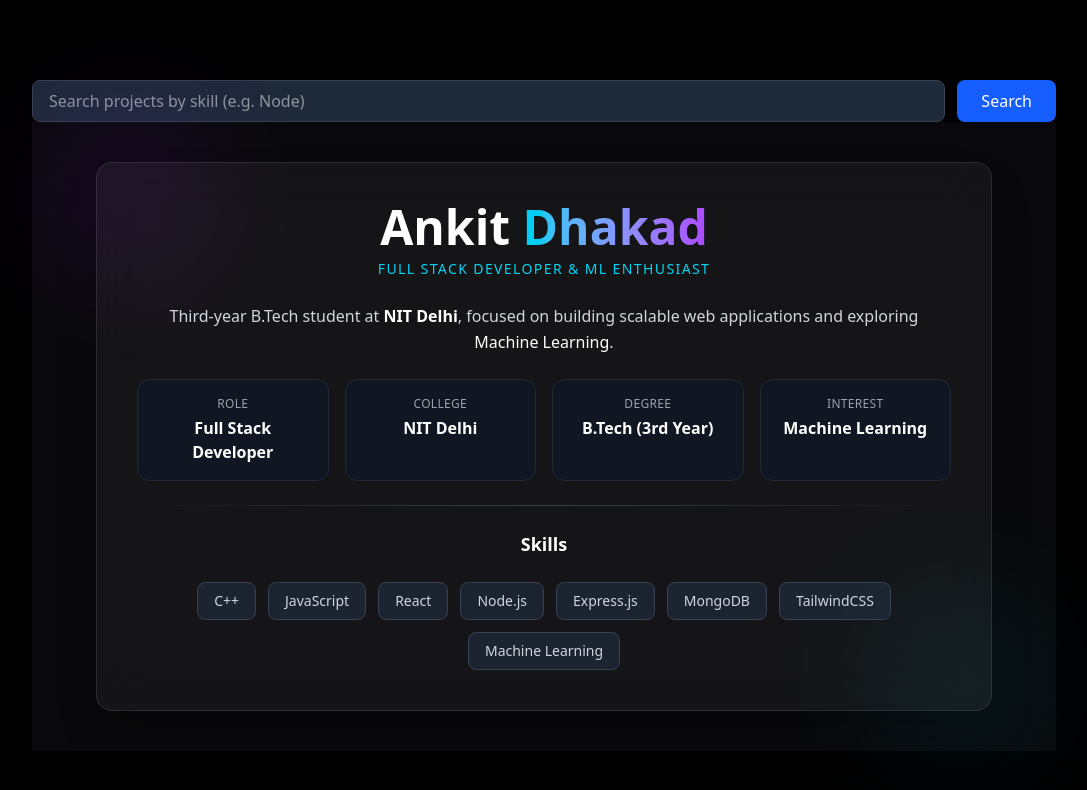
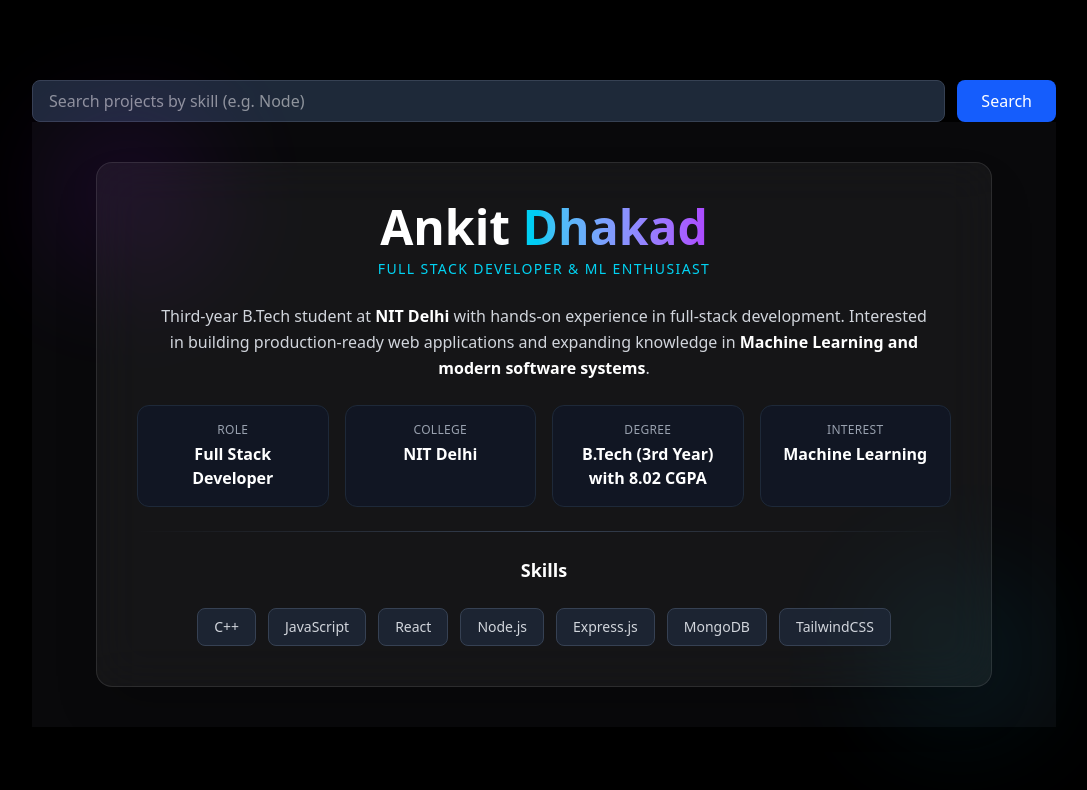
Before and after one commit to AnkitDhakad4/PreduskKaAssingment, a React (Vite) app in the folder Frontend/: page / in a window 1280 px wide. Shown: the top 790 px of the page, without its empty margins (96-1183 px from the left). Built offline with nearby package versions, Linux system fonts and the light colour scheme.

Commit message:
FInally completed

```diff
--- a/Frontend/index.html
+++ b/Frontend/index.html
@@ -2,9 +2,9 @@
 <html lang="en">
   <head>
     <meta charset="UTF-8" />
-    <link rel="icon" type="image/svg+xml" href="/vite.svg" />
+
     <meta name="viewport" content="width=device-width, initial-scale=1.0" />
-    <title>vite-project</title>
+    <title>My Intro</title>
   </head>
   <body>
     <div id="root"></div>
--- a/Frontend/src/components/Intro.jsx
+++ b/Frontend/src/components/Intro.jsx
@@ -9,13 +9,12 @@ const Intro = () => {
     "Express.js",
     "MongoDB",
     "TailwindCSS",
-    "Machine Learning"
   ];
 
   const infoCards = [
     { label: "Role", value: "Full Stack Developer" },
     { label: "College", value: "NIT Delhi" },
-    { label: "Degree", value: "B.Tech (3rd Year)" },
+    { label: "Degree", value: "B.Tech (3rd Year) with 8.02 CGPA" },
     { label: "Interest", value: "Machine Learning" }
   ];
 
@@ -45,11 +44,15 @@ const Intro = () => {
 
           {/* Short Intro */}
           <p className="text-gray-300 text-center max-w-3xl mx-auto leading-relaxed">
-            Third-year B.Tech student at{" "}
-            <span className="text-white font-semibold">NIT Delhi</span>, focused on
-            building scalable web applications and exploring{" "}
-            <span className="text-white">Machine Learning</span>.
-          </p>
+  Third-year B.Tech student at{" "}
+  <span className="text-white font-semibold">NIT Delhi</span> with hands-on
+  experience in full-stack development. Interested in building
+  production-ready web applications and expanding knowledge in{" "}
+  <span className="text-white font-semibold">
+    Machine Learning and modern software systems
+  </span>.
+</p>
+
 
           {/* Info Cards */}
           <div className="grid grid-cols-2 md:grid-cols-4 gap-4 mt-6">
```
Also changed, not shown: 1 other file (tests, documents, lock files or other folders).
